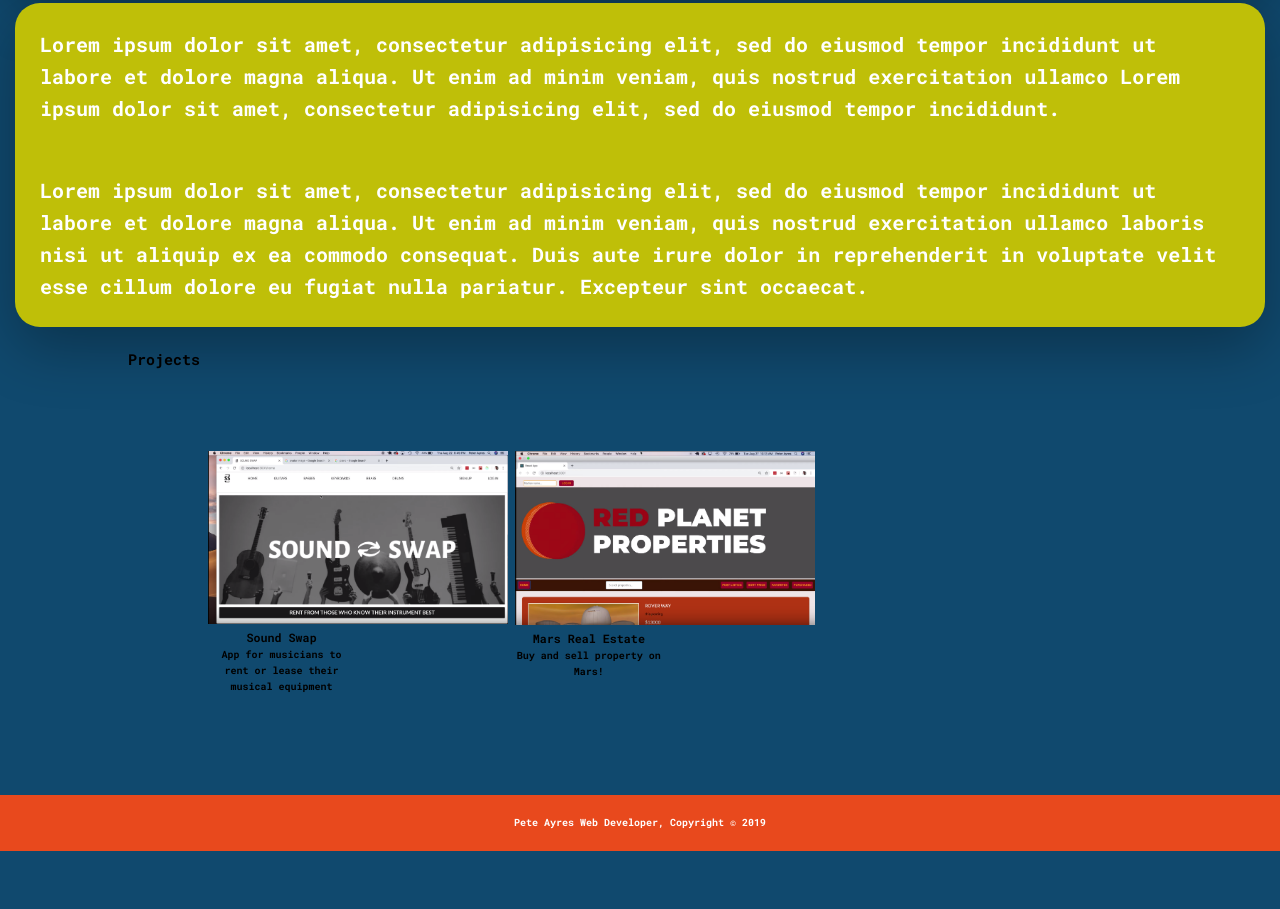
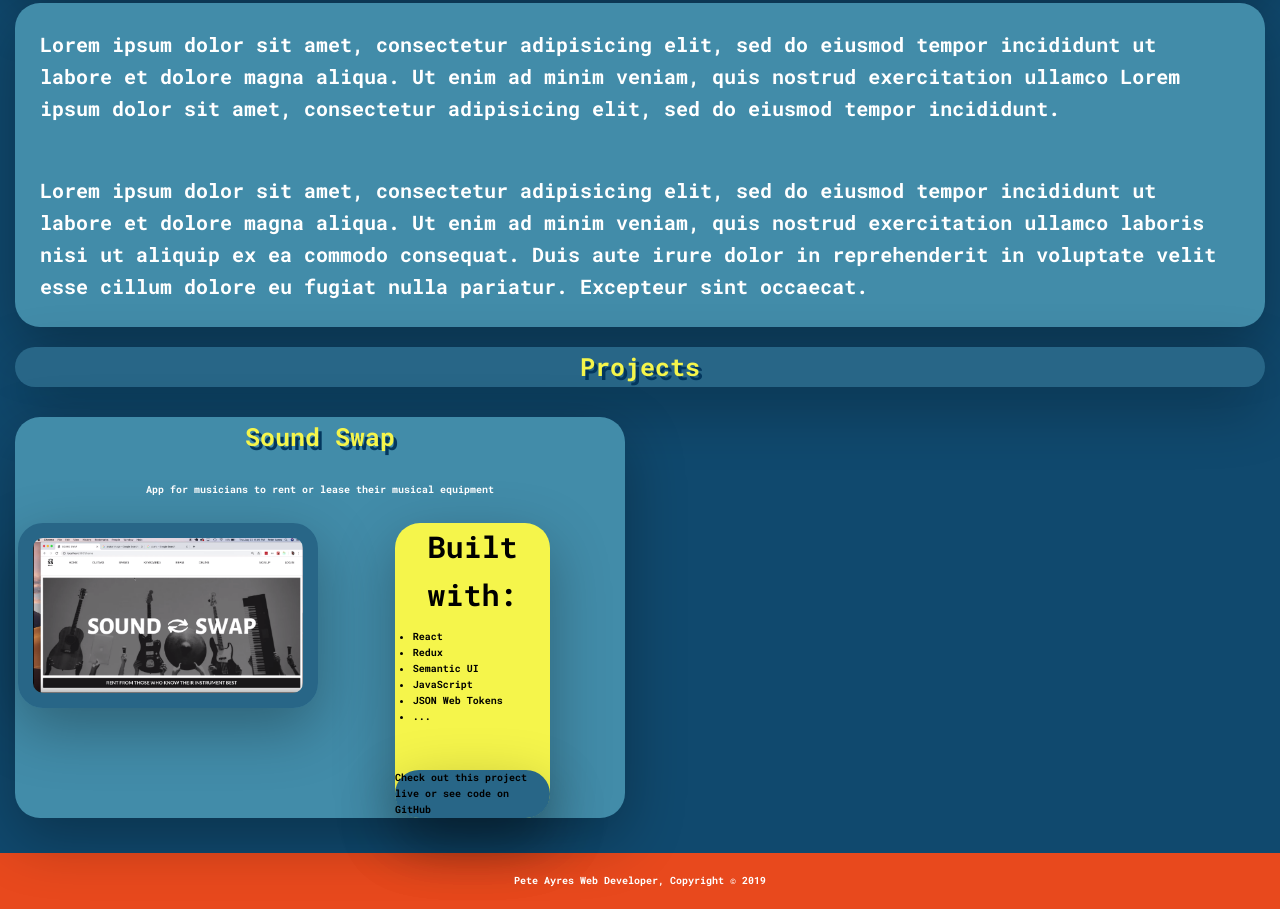
Before and after one commit to pkayres/dev_site, a website: page index.html in a window 1280 px wide. Shown: the part 613-1522 px from the top of the page. Before the commit the page ends 1464 px from the top, so only its background shows below. Drawn offline with Linux system fonts and the light colour scheme.

Commit message:
projects section WIP

```diff
--- a/index.html
+++ b/index.html
@@ -52,22 +52,49 @@
       </p>
     </section>
 
-    <section id="projects">
-      <div class="container">
-        <h1 class="projects__title">Projects</h1>
-        <div class="project">
-          <img src="./img/sound_swap.png">
-          <h3>Sound Swap</h3>
-          <p>App for musicians to rent or lease their musical equipment</p>
+    <section class="project-section">
+        <h1 class="project-title">Projects</h1>
+
+      <div class="projects-container">
+        <div class="sound_swap-container">
+          <h2 class="project-header">Sound Swap</h2>
+
+            <p class="project-description">App for musicians to rent or lease their musical equipment</p>
+
+            <div class="project-content">
+              <div class="img-container">
+                <a href="https://www.youtube.com/watch?v=Q80iQ1ICOPk&t=1s" target="_blank">
+                  <img src="./img/sound_swap.png" class="project-image">
+                </a>
+              </div>
+              <div class="tech-container">
+                <h3 class="tech-header">Built with:</h3>
+                <ul class="tech-list">
+                  <li class="tech-item">React</li>
+                  <li class="tech-item">Redux</li>
+                  <li class="tech-item">Semantic UI</li>
+                  <li class="tech-item">JavaScript</li>
+                  <li class="tech-item">JSON Web Tokens</li>
+                  <li class="tech-item">...</li>
+                </ul>
+                <div class="tech-link-container">
+                  <p class="tech-link-text">Check out this project live or see code on GitHub</p>
+                </div>
+              </div>
+            </div>
+
+
+
         </div>
-        <div class="project">
+
+        <!-- <div class="projects__project">
           <img src="./img/red_planet_props.png" >
           <h3>Mars Real Estate</h3>
           <p>Buy and sell property on Mars! </p>
         </div>
-      </div>
+      </div> -->
+    </section>
 
-    </section>
     <footer>
       <p>Pete Ayres Web Developer, Copyright &copy; 2019</p>
     </footer>
--- a/sass/_components.scss
+++ b/sass/_components.scss
@@ -2,19 +2,19 @@
 ////////  NAVIGATION
 
 .nav-btn {
-  color: #ffffff;
+  color: #fff;
   font-weight: bold;
   font-family: 'Roboto Mono', monospace;
   outline: none;
   font-size: 3.5rem;
   background-color: #10496E;
-  text-shadow: 1.5px 1.5px var(--color-barberry-dark-1);
+  text-shadow: 3.5px 3.5px var(--color-blue-dark-2);
   border: none;
   cursor: pointer;
 
 
   &:hover {
-    color: var(--color-barberry-light-2);
+    color: var(--color-barberry-light-1);
     text-shadow: 1.5px 1.5px #000000;
     animation: pulsate 1s infinite;
   }
@@ -110,7 +110,7 @@
   font-weight: bold;
   font-family: 'Roboto Mono', monospace;
   font-size: 2.5rem;
-  text-shadow: 1.5px 1.5px var(--color-barberry-light-2);
+  text-shadow: 3.5px 3.5px var(--color-blue-dark-2);
   background-color: var(--color-blue-dark-1);
   margin: 1.5rem 1.5rem;
   border-radius: 25px;
@@ -122,16 +122,15 @@
 
   }
 
-
 }
 
 .btn {
   font-weight: bold;
   font-family: 'Roboto Mono', monospace;
   font-size: 3.5rem;
-  text-shadow: 1.5px 1.5px var(--color-barberry-light-2);
+  text-shadow: 3.5px 3.5px var(--color-blue-dark-2);
   background-color: #fff;
-  color: #fff;
+  color: var(--color-barberry-light-1);
   outline: none;
   background-color: transparent;
   border: none;
@@ -170,7 +169,7 @@
 }
 
 ///////////////////////////////////
-//////// Bio
+//////// BIO
 
 .bio {
   font-size: 2rem;
@@ -178,7 +177,7 @@
   display: flex;
   justify-content: center;
   flex-direction: column;
-  background-color: var(--color-barberry-dark-1);
+  background-color: var(--color-blue-light-1);
   margin: 1.5rem 1.5rem;
   border-radius: 25px;
   box-shadow: var(--shadow-dark);
@@ -193,20 +192,103 @@
 ///////////////////////////////////
 //////// PROJECTS
 
-/* projects */
-#projects {
+.project-title {
+  display: flex;
+  justify-content: center;
+  font-weight: bold;
+  font-family: 'Roboto Mono', monospace;
+  font-size: 2.5rem;
+  text-shadow: 3.5px 3.5px var(--color-blue-dark-2);
+  background-color: var(--color-blue-dark-1);
+  margin: 1.5rem 1.5rem;
+  border-radius: 25px;
+  box-shadow: var(--shadow-dark);
+  color: var(--color-barberry-light-1);
+
+  &__sentence {
+    padding: 1.5rem 3rem;
+  }
+
+}
+
+.project-section {
   margin-top: 20px;
 }
 
-#projects .project {
-  float: left;
-  text-align: center;
-  width: 30%;
-  padding: 80px;
+.projects-container {
+  display:grid;
+  grid-template-columns: 1fr 1fr;
+
 }
 
-#projects .project img {
+.project-header {
+  text-align: center;
+  font-weight: bold;
+  font-family: 'Roboto Mono', monospace;
+  font-size: 2.5rem;
+  text-shadow: 3.5px 3.5px var(--color-blue-dark-2);
+  color: var(--color-barberry-light-1);
+}
+
+.sound_swap-container {
+  background-color: var(--color-blue-light-1);
+  margin: 1.5rem 1.5rem;
+  border-radius: 25px;
+  box-shadow: var(--shadow-dark);
+}
+
+.project-description {
+  text-align: center;
+  padding: 2.5rem;
+  color: #fff;
+}
+
+.project-content {
+  display:grid;
+  grid-template-columns: 1fr 1fr;
+}
+
+.img-container {
+  display: flex;
+  justify-content: center;
+
+}
+
+.project-image {
+  border: 1.5rem solid var(--color-blue-dark-1);
+  border-radius: 25px;
+  box-shadow: var(--shadow-dark);
   width: 300px;
+
+  &:hover {
+    border: 1.5rem solid var(--color-barberry-light-1);
+  }
+}
+
+.tech-container {
+  background-color: var(--color-barberry-light-1);
+  margin: 0 7.5rem;
+  border-radius: 25px;
+  box-shadow: var(--shadow-dark);
+}
+
+.tech-header {
+  text-align: center;
+  font-size: 3rem;
+}
+
+.tech-list {
+  margin: 0 auto;
+  padding: 10px;
+  width: 90%;
+}
+
+.tech-link-container {
+  background-color: var(--color-blue-dark-1);
+  margin-top: 3.5rem;
+
+  border-radius: 25px;
+  box-shadow: var(--shadow-dark);
 }
 
 /* Main-col */
--- a/sass/_layout.scss
+++ b/sass/_layout.scss
@@ -1,10 +1,3 @@
-/* Global */
-.container {
-  width: 80%;
-  margin: auto;
-  overflow: hidden;
-}
-
 .header {
   display: flex;
   min-height: 7rem;
```
Also changed, not shown: css/style.css, 1 other file.
